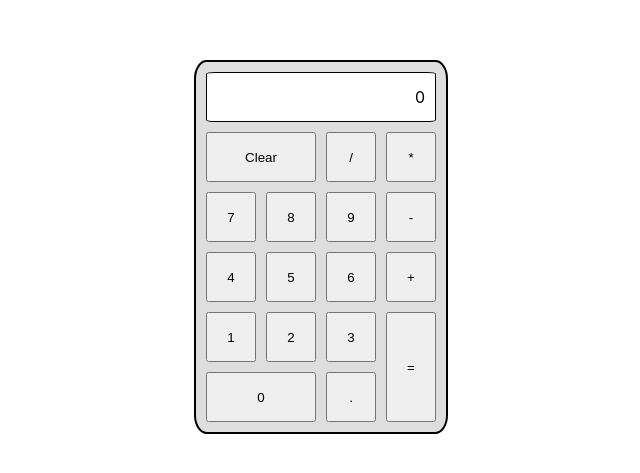
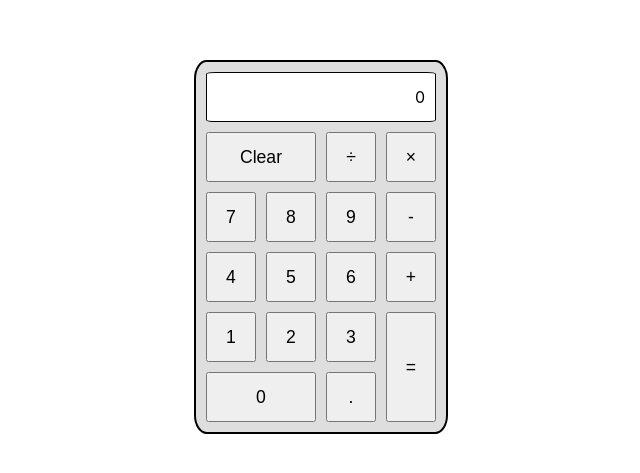
Before and after one commit to codyjamesbrooks/FCC-Calculator, a React (Create React App) app: page / in a window 1280 px wide. Shown: the part 153-626 px from the top of the page, without its empty margins (319-959 px from the left). Built offline with nearby package versions, Linux system fonts and the light colour scheme.

Commit message:
comments

```diff
--- a/public/index.html
+++ b/public/index.html
@@ -39,5 +39,6 @@
       To begin the development, run `npm start` or `yarn start`.
       To create a production bundle, use `npm run build` or `yarn build`.
     -->
+    <script src="https://cdn.freecodecamp.org/testable-projects-fcc/v1/bundle.js"></script>
   </body>
 </html>
--- a/src/App.css
+++ b/src/App.css
@@ -29,15 +29,23 @@ body {
 
 /* Place the buttons into their grid squares as well as
   styling for the display and the buttons */
-#display {
+#outer-display-container {
   grid-area: display;
   background-color: white;
   border: 1px solid black;
   border-radius: 4%;
+  height: 50px;
   text-align: right;
-  height: 50px;
-  font-size: 16px;
+  overflow: hidden;
+  white-space: nowrap;
+}
+#inner-display-container {
   padding: 14px 10px;
+  float: right;
+}
+button {
+  font-size: 1.1rem;
+  vertical-align: middle;
 }
 #clear {
   grid-area: clear;
@@ -57,7 +65,7 @@ body {
 #nine {
   grid-area: nine;
 }
-#minus {
+#subtract {
   grid-area: minus;
 }
 #four {
--- a/src/App.js
+++ b/src/App.js
@@ -3,15 +3,23 @@ import "./App.css";
 
 import solveMathProblem from "./SolveMathProblem.js";
 
+// Regex used to manage user inputs
 const operatorRegex = new RegExp("[-*+/]$");
+const negativeComputationRegex = new RegExp("[-*+/] -");
 
 class App extends React.Component {
   constructor(props) {
     super(props);
+    /* State Variables:
+      1. input will hold the user inputed string.
+      2. output will hold the result of a user calculation. Resets at every new calculation.
+    */
     this.state = {
       input: "",
       output: 0,
     };
+
+    // Button click function bindings
     this.handleClearClick = this.handleClearClick.bind(this);
     this.handleNumberClick = this.handleNumberClick.bind(this);
     this.handleOperatorClick = this.handleOperatorClick.bind(this);
@@ -22,6 +30,7 @@ class App extends React.Component {
   }
 
   handleEqualClick() {
+    // call function solveMathProblem on the input string. Update state variables accordingly
     let answer = solveMathProblem(this.state.input);
     this.setState({
       input: "",
@@ -30,7 +39,7 @@ class App extends React.Component {
   }
 
   handleClearClick() {
-    // Clear all values held in state.
+    // Reset state variables back to default state.
     this.setState({
       input: "",
       output: 0,
@@ -38,38 +47,56 @@ class App extends React.Component {
   }
 
   handleZeroClick() {
+    /* Use Regex to check and see if the last entered element was an operator.
+      if so add in a space for padding and a zero
+      if it isn't, a zero will be appended to the input provided that the last entered element
+        doesn't equal '0'. This will prevent a number from starting with multiple zeros.
+    */
     let lastEntered = this.state.input.split(" ").slice(-1)[0];
-    const zeroStartEndRegEx = new RegExp("^0$");
     if (operatorRegex.test(this.state.input)) {
       this.setState((state) => ({
         input: state.input + " 0",
         output: 0,
       }));
-    } else if (zeroStartEndRegEx.test(lastEntered) === false) {
+    } else if (lastEntered !== "0") {
       this.setState((state) => ({
         input: state.input + "0",
+        output: 0,
       }));
     }
   }
 
   handleDecimalClick() {
+    /* Use Regex to check and see if the last entered element was an operator.
+      if so add in a space for padding and a '0.'
+      if not, and input is totall empty, we can add '0.' to input.
+      if input isn't empty, we need to determine if the last entered element already has a decimal.
+        so we split the laste entered element on '.' and then measure the lenght of the resulting array.
+        if it is less then or equal to 1, the number doensn't have a decimal, so we can append one to input.
+      We also can clear the output.
+      */
     let lastEntered = this.state.input.split(" ").slice(-1)[0];
     if (operatorRegex.test(this.state.input)) {
       this.setState((state) => ({
         input: state.input + " 0.",
+        output: 0,
       }));
     } else if (this.state.input === "") {
-      this.setState({ input: "0." });
+      this.setState({ input: "0.", output: 0 });
     } else if (lastEntered.split(".").length <= 1) {
       this.setState((state) => ({
         input: state.input + ".",
+        output: 0,
       }));
     }
   }
 
   handleNumberClick(number) {
-    /* Add the number on to the end of the input String. if the end of
-    the input string is an opperator add in a space */
+    /* Use Regex to check and see if the last entered element was an operator.
+      if so add in a space for padding and the number that the user clicked.
+      if not we can simply add the number to the input string.
+      in both cases we can clear the output, becuase we are starting a new calculation.
+    */
     operatorRegex.test(this.state.input)
       ? this.setState((state) => ({
           input: state.input + " " + number,
@@ -82,9 +109,20 @@ class App extends React.Component {
   }
 
   handleOperatorClick(operator) {
-    /* Append the clicked operator onto the end of the input string.
-    adding one spaced padding around any operator. conditionally the end of input
-    is already an operator we will overwitte said operator with a new one. */
+    /* if the state.output has a value, we will transfer that to input and
+      then append the entered operator to the input.
+
+      if not, we need to look at the end of the input string. if it alreay has
+      an operator, we can overwrite the operator, this will handle multiple
+      operators inputs in a row.
+
+      if the end of input is not a operator, we simply append the entered operator onto the
+      end of input with a space for padding.
+
+      note that the minus operator is handled in its own function. This will allow for the
+      negation of numbers. But if a minus is entered, and then followed by a different
+      operator, the minus will be overwritten.
+    */
     let endOfInput = this.state.input.slice(-1);
     if (this.state.output !== 0) {
       this.setState((state) => ({
@@ -103,14 +141,21 @@ class App extends React.Component {
   }
 
   handleMinusClick() {
-    // For minus we will simply add a minus onto the end of the input.
+    /* if the state.output has a value, we will transfer that to input and
+      then append the minus operator to the input.
+
+      if not we will look at the last three entered input elements. We will append a
+      minus onto the input provided that the end of the input doesn't already contain
+      an operator and a minus. This will allow for negative numbers, but will prevent
+      the user from entering a repeating string of negative operators.
+    */
     let endOfInput = this.state.input.slice(-3);
     if (this.state.output !== 0) {
       this.setState((state) => ({
         input: state.output + " -",
         output: 0,
       }));
-    } else if (endOfInput !== "- -") {
+    } else if (negativeComputationRegex.test(endOfInput) === false) {
       this.setState((state) => ({
         input: state.input + " -",
       }));
@@ -120,39 +165,41 @@ class App extends React.Component {
   render() {
     return (
       <div id="calculator-body">
-        <label id="display">
-          {this.state.input === "" ? this.state.output : this.state.input}
-        </label>
+        <div id="outer-display-container">
+          <div id="inner-display-container">
+            <label id="display">
+              {this.state.input === "" ? this.state.output : this.state.input}
+            </label>
+          </div>
+        </div>
         <button id="clear" onClick={this.handleClearClick}>
           Clear
         </button>
         <button id="equals" onClick={this.handleEqualClick}>
           =
         </button>
-
         <button
           id="divide"
           onClick={(operator) => this.handleOperatorClick("/")}
         >
-          /
+          ÷
         </button>
+
         <button
           id="multiply"
           onClick={(operator) => this.handleOperatorClick("*")}
         >
-          *
+          ×
         </button>
         <button id="add" onClick={(operator) => this.handleOperatorClick("+")}>
           +
         </button>
-        <button id="minus" onClick={this.handleMinusClick}>
+        <button id="subtract" onClick={this.handleMinusClick}>
           -
         </button>
-
         <button id="decimal" onClick={this.handleDecimalClick}>
           .
         </button>
-
         <button id="nine" onClick={(number) => this.handleNumberClick(9)}>
           9
         </button>
--- a/src/SolveMathProblem.js
+++ b/src/SolveMathProblem.js
@@ -62,6 +62,7 @@ const solveMathProblem = (inputString) => {
       solution = +leftNumber - +rightNumber;
     }
   }
+
   return solution;
 };
 
```
